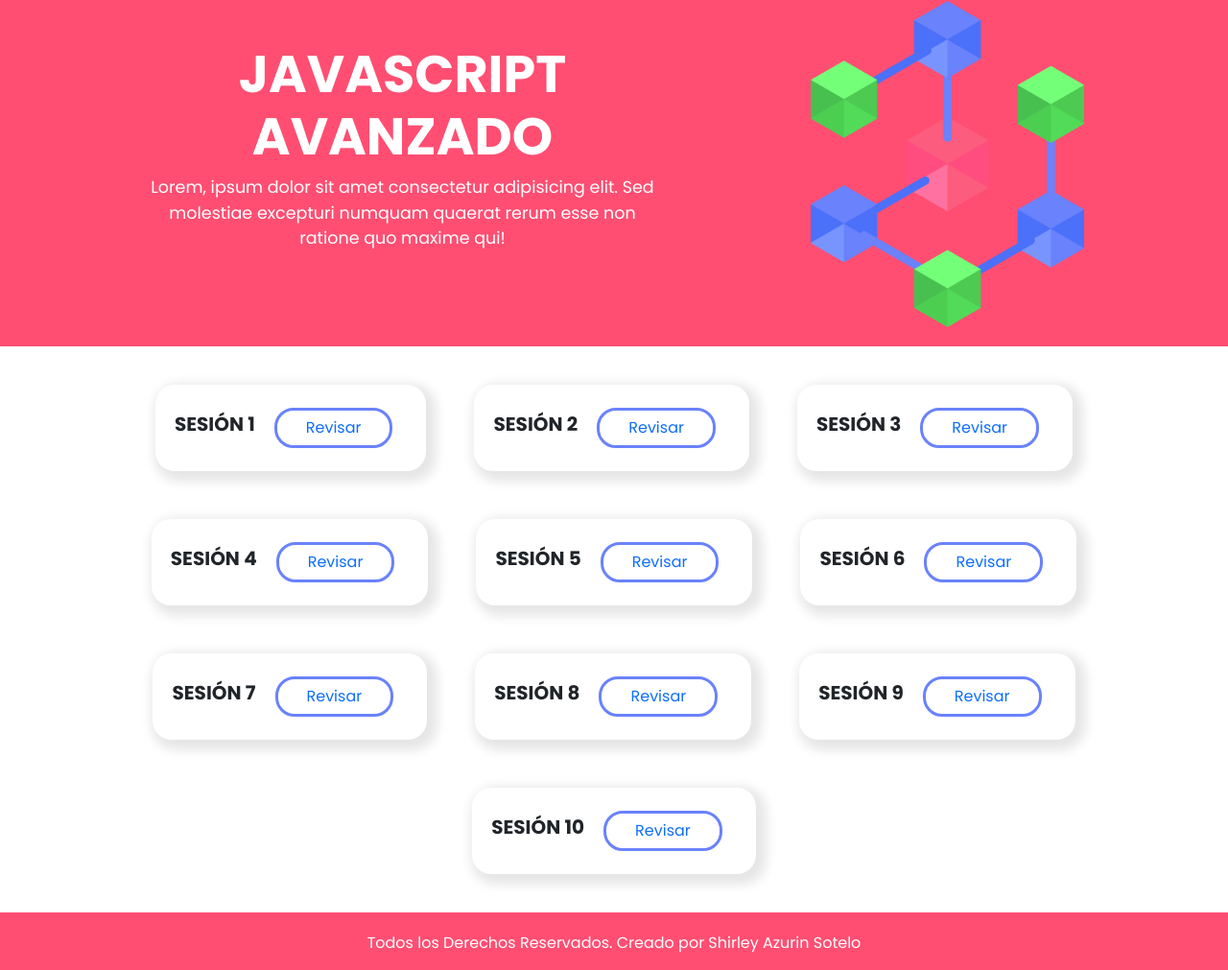
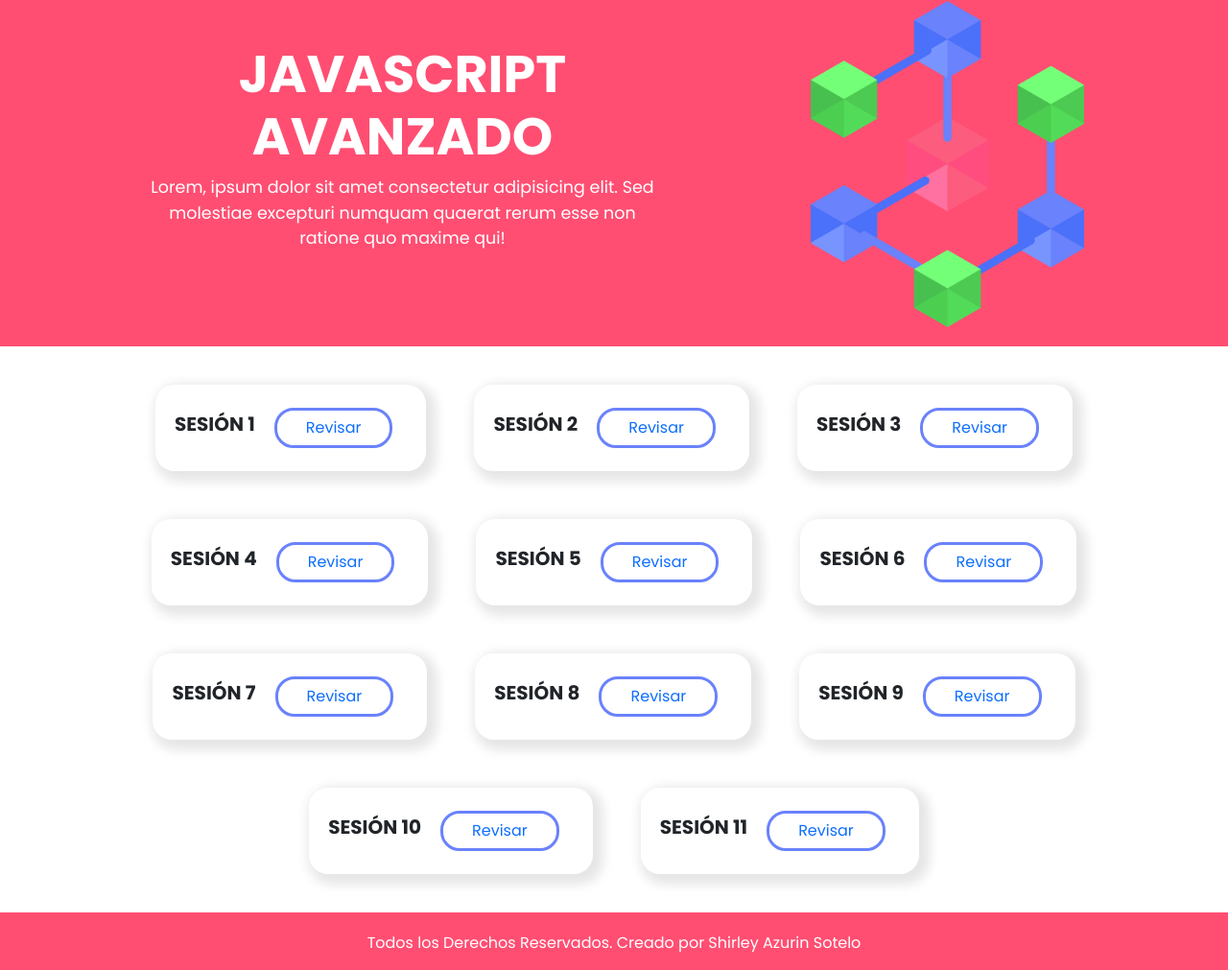
Before and after one commit to ChizitosSh/Repositorio-Website, a plain HTML site: page unidad3.html in a window 1280 px wide. Shown: the part 109-1120 px from the top of the page at 96% size. Drawn offline with nearby package versions, Linux system fonts and the light colour scheme.

Commit message:
Update unidad3.html

```diff
--- a/unidad3.html
+++ b/unidad3.html
@@ -107,6 +107,12 @@
                 <a href="unidad3/s10/index.html">Revisar</a>
             </section>
         </article>
+        <article>
+            <section class="conjunto">
+                <h3>SESIÓN 11</h3>
+                <a href="unidad3/s11 extra/index.html">Revisar</a>
+            </section>
+        </article>
     </main>
     <footer>
         <p>Todos los Derechos Reservados. Creado por Shirley Azurin Sotelo</p>
```
